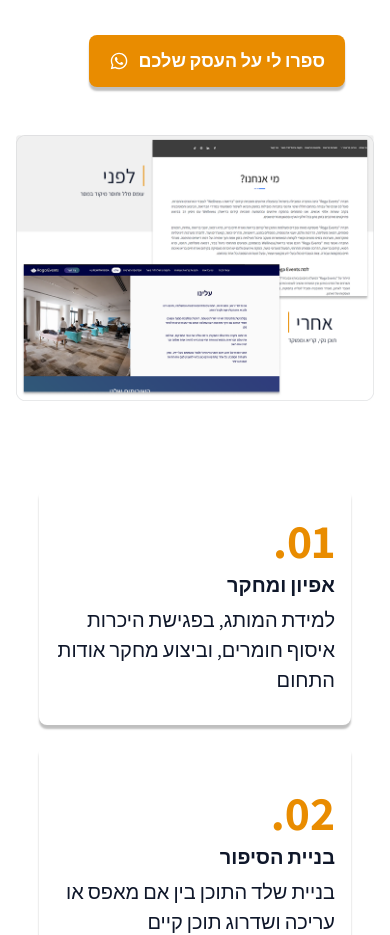
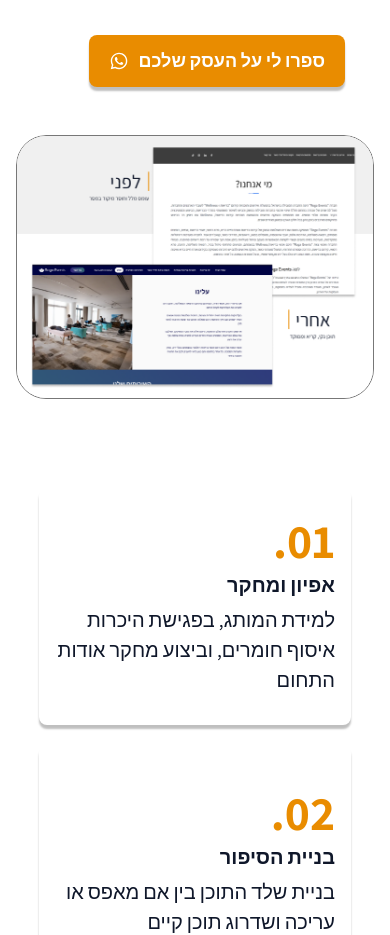
Before and after one commit to Maor-Ar/DanielSaar, a Next.js app: page / in a window 390 px wide. Shown: the part 2444-3379 px from the top of the page. Built offline with nearby package versions, Linux system fonts and the light colour scheme; no server answers.

Commit message:
Enhance BusinessContentSection by adding rounded corners and border to the image for improved styling. Update image class for better visual consistency and responsiveness.

```diff
--- a/components/sections/BusinessContentSection.tsx
+++ b/components/sections/BusinessContentSection.tsx
@@ -40,11 +40,11 @@ export function BusinessContentSection() {
           <div className="grid w-full grid-cols-1 items-center gap-12 sm:max-w-[370px] sm:justify-items-center lg:max-w-none lg:grid-cols-[minmax(0,742px)_minmax(280px,628px)] lg:items-start lg:justify-center lg:gap-x-8 lg:gap-y-12 xl:gap-x-20">
 
             <div className="relative order-2 w-full min-w-0 max-w-[742px] justify-self-center lg:justify-self-end">
-              <div className="relative aspect-[370/282] w-full min-h-[220px] overflow-hidden sm:min-h-[260px] lg:aspect-[742/552] lg:min-h-0">
+              <div className="relative aspect-[370/282] w-full min-h-[220px] overflow-hidden rounded-[30px] sm:min-h-[260px] lg:aspect-[742/552] lg:min-h-0">
                 <img
                   src={figma.beforeAfterComposite}
                   alt="לפני ואחרי — עומס מלל וחוסר מיקוד במסר לעומת תוכן נקי, קריא וממוקד"
-                  className="w-full object-cover"
+                  className="w-full rounded-[30px] border border-[#777] object-cover"
                   loading="lazy"
                   decoding="async"
                 />
```
Also changed, not shown: public/figma/Group 1000005891.png.
